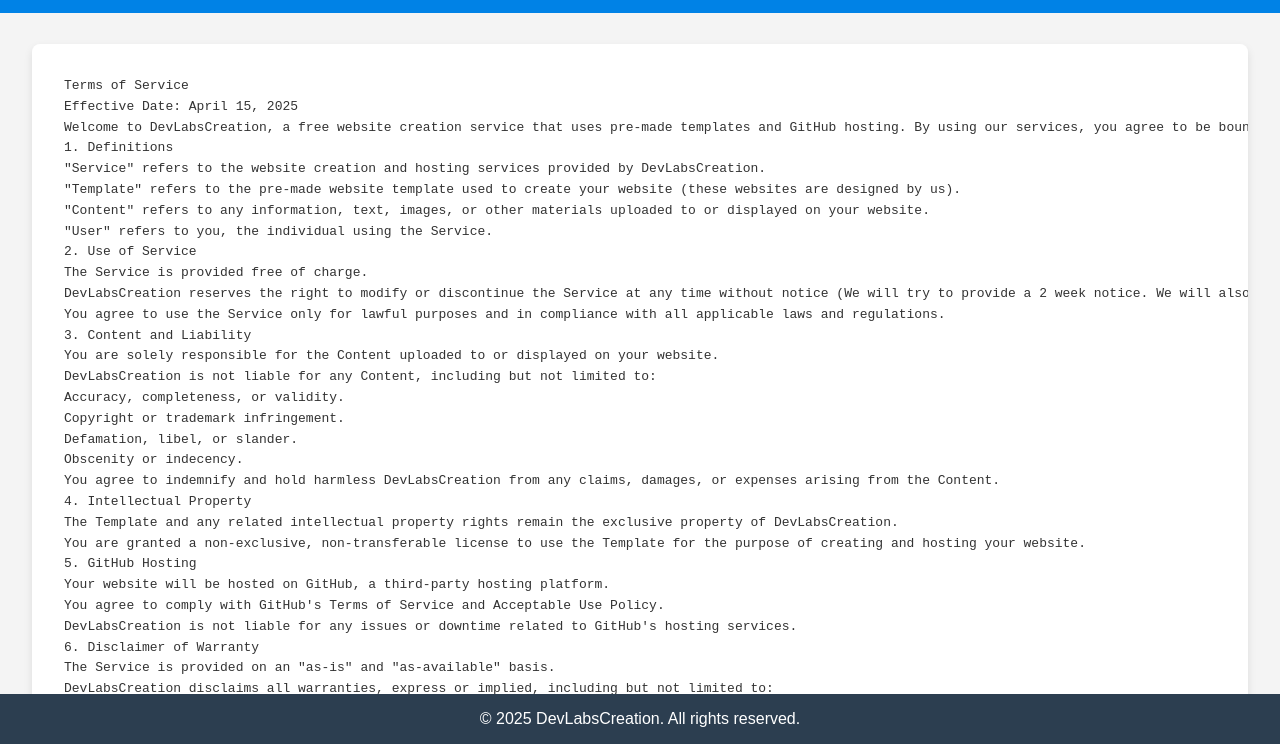
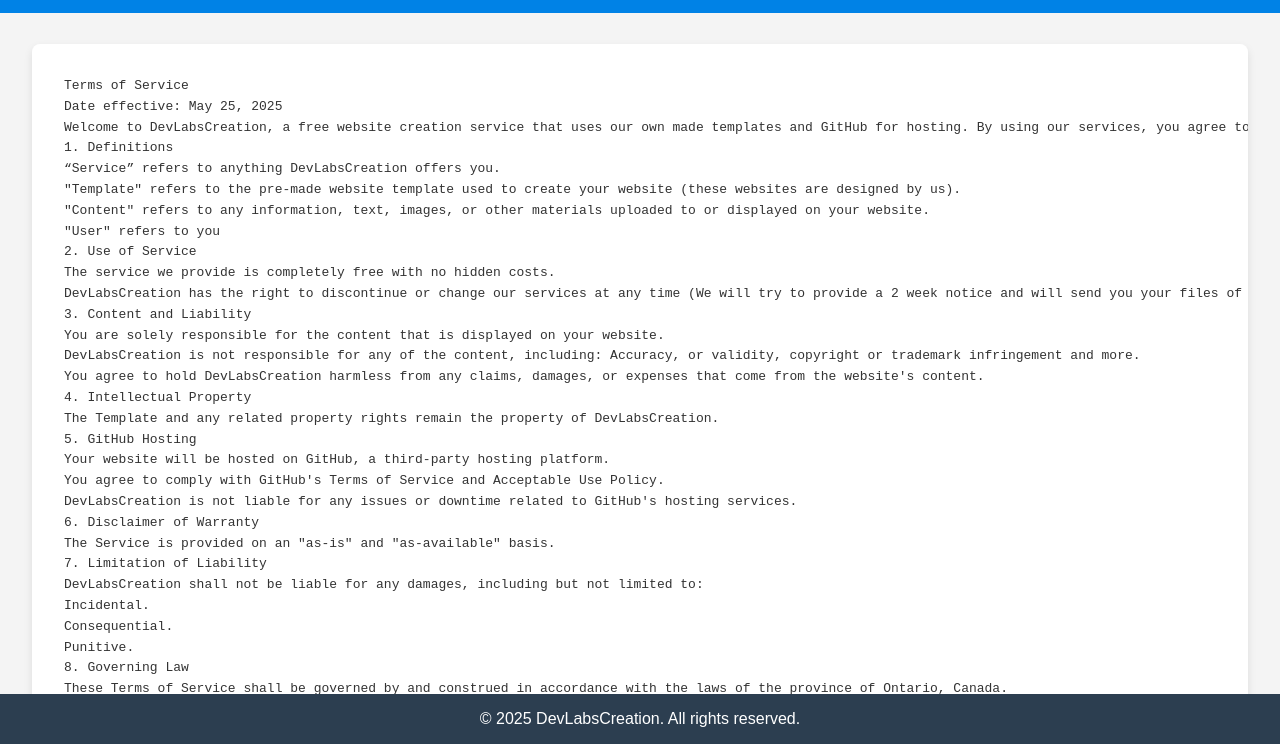
Before and after one commit to DevLabsCreation/terms, a plain HTML site: page index.htm in a window 1280 px wide. Shown: the part 56-800 px from the top of the page. Drawn offline with Linux system fonts and the light colour scheme.

Commit message:
Update index.htm

```diff
--- a/index.htm
+++ b/index.htm
@@ -69,52 +69,39 @@
 	<main>
 		<pre>
 Terms of Service
-Effective Date: April 15, 2025
-Welcome to DevLabsCreation, a free website creation service that uses pre-made templates and GitHub hosting. By using our services, you agree to be bound by these Terms of Service.
+Date effective: May 25, 2025
+Welcome to DevLabsCreation, a free website creation service that uses our own made templates and GitHub for hosting. By using our services, you agree to these Terms of Service.
 1. Definitions
-"Service" refers to the website creation and hosting services provided by DevLabsCreation.
+“Service” refers to anything DevLabsCreation offers you.
 "Template" refers to the pre-made website template used to create your website (these websites are designed by us).
 "Content" refers to any information, text, images, or other materials uploaded to or displayed on your website.
-"User" refers to you, the individual using the Service.
+"User" refers to you
 2. Use of Service
-The Service is provided free of charge.
-DevLabsCreation reserves the right to modify or discontinue the Service at any time without notice (We will try to provide a 2 week notice. We will also send you the file of your website and delete it on our end).
-You agree to use the Service only for lawful purposes and in compliance with all applicable laws and regulations.
+The service we provide is completely free with no hidden costs.
+DevLabsCreation has the right to discontinue or change our services at any time (We will try to provide a 2 week notice and will send you your files of your website. We will then permanently delete those files on our end)
 3. Content and Liability
-You are solely responsible for the Content uploaded to or displayed on your website.
-DevLabsCreation is not liable for any Content, including but not limited to:
-Accuracy, completeness, or validity.
-Copyright or trademark infringement.
-Defamation, libel, or slander.
-Obscenity or indecency.
-You agree to indemnify and hold harmless DevLabsCreation from any claims, damages, or expenses arising from the Content.
+You are solely responsible for the content that is displayed on your website.
+DevLabsCreation is not responsible for any of the content, including: Accuracy, or validity, copyright or trademark infringement and more.
+You agree to hold DevLabsCreation harmless from any claims, damages, or expenses that come from the website's content.
 4. Intellectual Property
-The Template and any related intellectual property rights remain the exclusive property of DevLabsCreation.
-You are granted a non-exclusive, non-transferable license to use the Template for the purpose of creating and hosting your website.
+The Template and any related property rights remain the property of DevLabsCreation.
 5. GitHub Hosting
 Your website will be hosted on GitHub, a third-party hosting platform.
 You agree to comply with GitHub's Terms of Service and Acceptable Use Policy.
 DevLabsCreation is not liable for any issues or downtime related to GitHub's hosting services.
 6. Disclaimer of Warranty
 The Service is provided on an "as-is" and "as-available" basis.
-DevLabsCreation disclaims all warranties, express or implied, including but not limited to:
-Merchantability.
-Fitness for a particular purpose.
-Non-infringement.
 7. Limitation of Liability
 DevLabsCreation shall not be liable for any damages, including but not limited to:
 Incidental.
 Consequential.
 Punitive.
-Special.
-Dev’Labss liability, if any, shall be limited to the maximum extent permitted by law.
 8. Governing Law
 These Terms of Service shall be governed by and construed in accordance with the laws of the province of Ontario, Canada.
 9. Changes to Terms of Service
+DevLabsCreation reserves the right to modify or update these Terms of Service at any time without notice.
+By using the Service, you acknowledge that you have read, understood, and agree to be bound by these Terms of Service.
 
-DevLabsCreation reserves the right to modify or update these Terms of Service at any time without notice.
-Your continued use of the Service shall be deemed acceptance of any changes to the Terms of Service.
-By using the Service, you acknowledge that you have read, understood, and agree to be bound by these Terms of Service.
 		</pre>
 	</main>
 	<footer>
```
